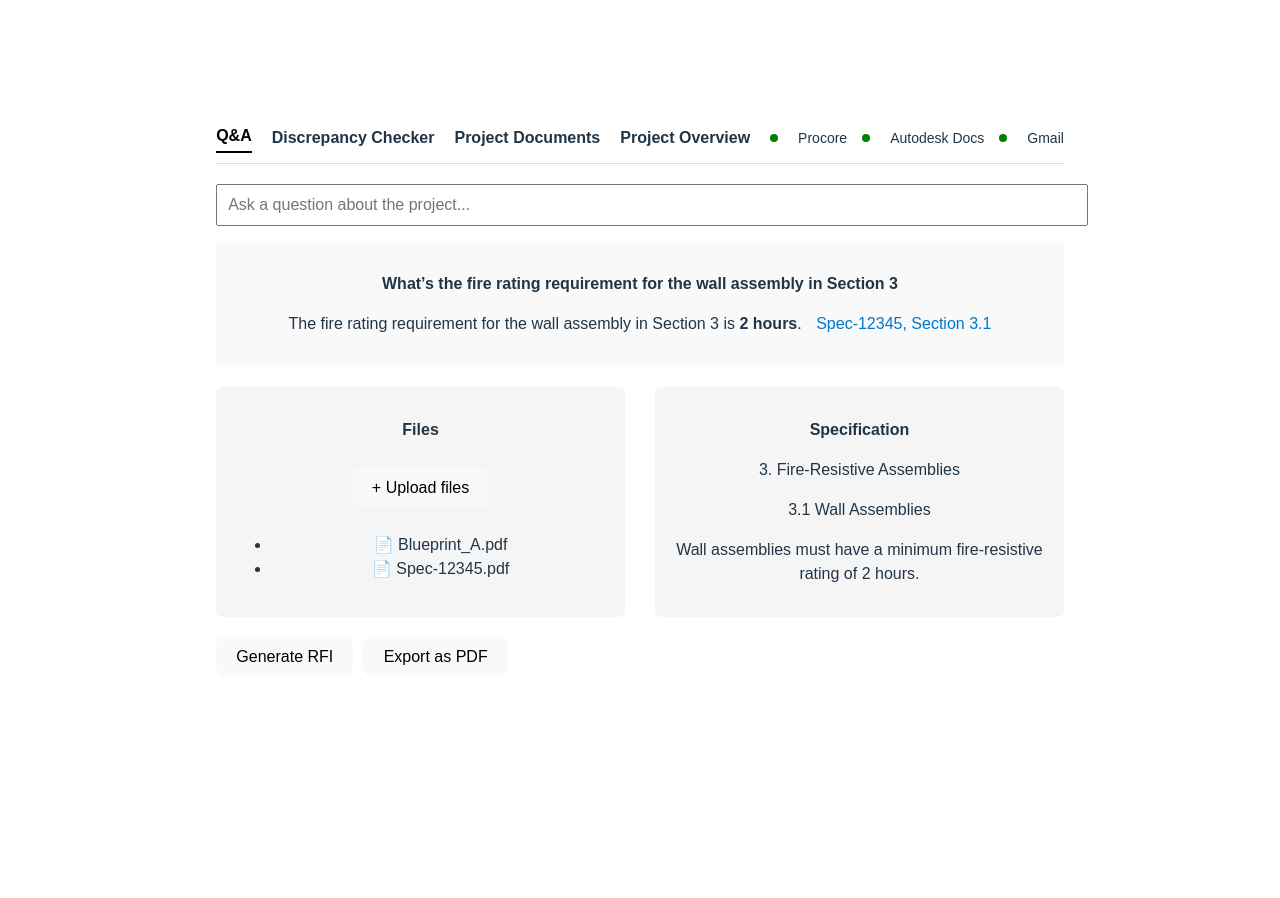
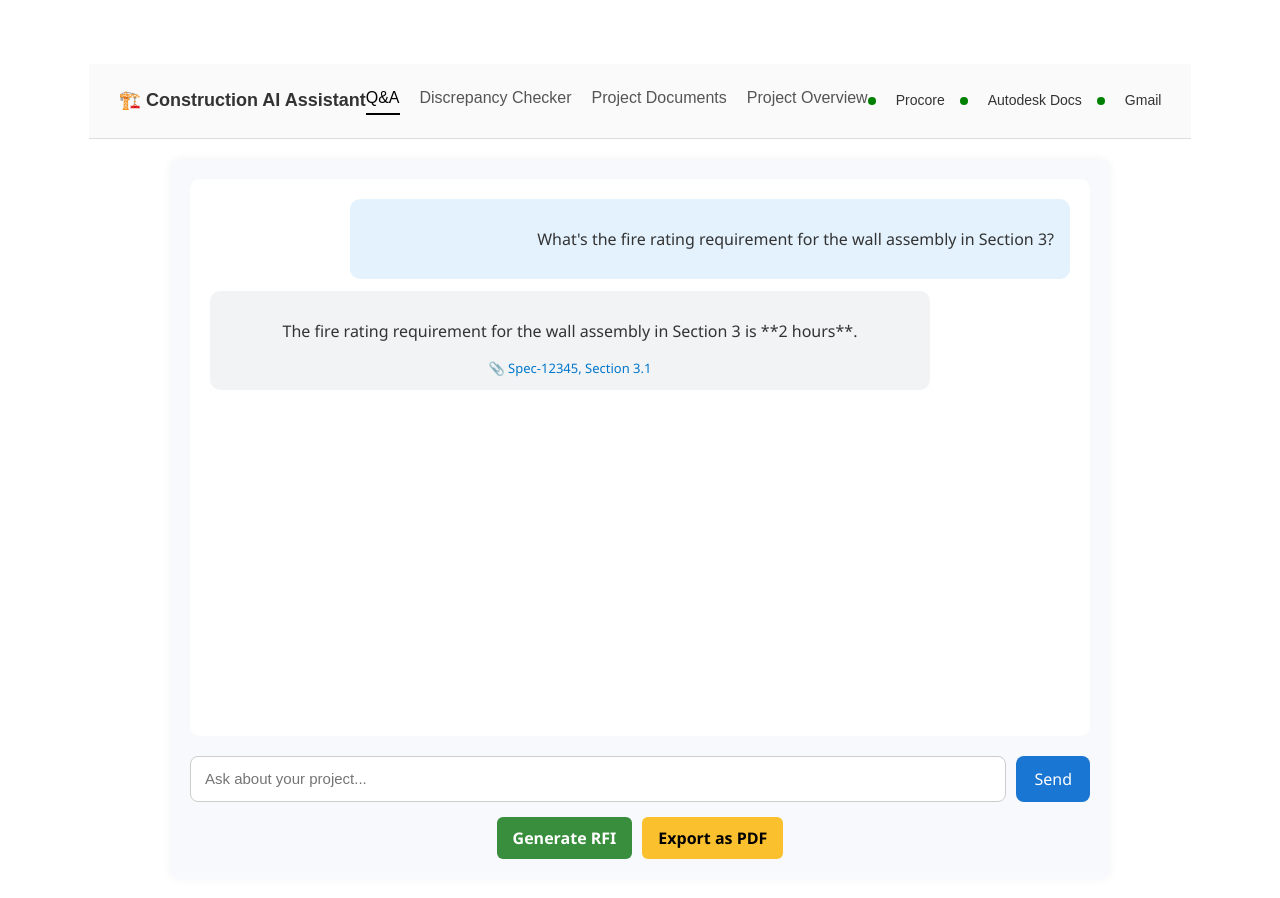
Before and after one commit to Prepper88/sitebrain-ui, a Vue app: page /chat in a window 1280 px wide. Shown: the top 898 px of the page. Before the commit the page ends 800 px from the top, so only its background shows below. Built offline with nearby package versions, Linux system fonts and the light colour scheme.

Commit message:
Chat.vue and App.vue

```diff
--- a/package.json
+++ b/package.json
@@ -9,7 +9,8 @@
     "preview": "vite preview"
   },
   "dependencies": {
-    "vue": "^3.5.21"
+    "vue": "^3.5.21",
+    "vue-router": "^4.5.1"
   },
   "devDependencies": {
     "@vitejs/plugin-vue": "^6.0.1",
--- a/src/App.vue
+++ b/src/App.vue
@@ -1,95 +1,75 @@
-<script setup>
-</script>
-
 <template>
-  <div class="container">
-    <!-- Top Navigation Tabs -->
-    <div class="tabs">
-      <span class="active">Q&A</span>
-      <span>Discrepancy Checker</span>
-      <span>Project Documents</span>
-      <span>Project Overview</span>
+  <div id="app">
+    <!-- 全局顶部导航 -->
+    <header class="top-bar">
+      <h1 class="logo">🏗️ Construction AI Assistant</h1>
+      <nav class="nav-links">
+        <router-link to="/chat" active-class="active">Q&A</router-link>
+        <router-link to="/discrepancy" active-class="active">Discrepancy Checker</router-link>
+        <router-link to="/documents" active-class="active">Project Documents</router-link>
+        <router-link to="/dashboard" active-class="active">Project Overview</router-link>
+      </nav>
       <div class="integrations">
         <span class="green-dot"></span> Procore
         <span class="green-dot"></span> Autodesk Docs
         <span class="green-dot"></span> Gmail
       </div>
-    </div>
+    </header>
 
-    <!-- Q&A Section -->
-    <div class="qa-box">
-      <input class="question" placeholder="Ask a question about the project..." />
-      <div class="answer-box">
-        <p class="question-text">
-          What’s the fire rating requirement for the wall assembly in Section 3
-        </p>
-        <p class="answer-text">
-          The fire rating requirement for the wall assembly in Section 3 is <strong>2 hours</strong>.
-          <a href="#">Spec-12345, Section 3.1</a>
-        </p>
-      </div>
-    </div>
-
-    <!-- Files and Specification Section -->
-    <div class="bottom-box">
-      <div class="files">
-        <p><strong>Files</strong></p>
-        <button class="upload">+ Upload files</button>
-        <ul>
-          <li>📄 Blueprint_A.pdf</li>
-          <li>📄 Spec-12345.pdf</li>
-        </ul>
-      </div>
-      <div class="spec">
-        <p><strong>Specification</strong></p>
-        <p>3. Fire-Resistive Assemblies</p>
-        <p>3.1 Wall Assemblies</p>
-        <p>
-          Wall assemblies must have a minimum fire-resistive rating of
-          <span class="">2 hours.</span>
-        </p>
-      </div>
-    </div>
-
-    <!-- Action Buttons -->
-    <div class="buttons">
-      <button>Generate RFI</button>
-      <button>Export as PDF</button>
-    </div>
+    <!-- 页面内容 -->
+    <main class="main-view">
+      <router-view />
+    </main>
   </div>
 </template>
 
 <style scoped>
-.container {
+#app {
   font-family: sans-serif;
-  max-width: 900px;
-  margin: 0 auto;
-  padding: 20px;
+  background-color: #fff;
+  color: #333;
 }
 
-.tabs {
+/* 顶部栏 */
+.top-bar {
   display: flex;
   align-items: center;
-  gap: 20px;
-  font-weight: bold;
+  justify-content: space-between;
+  padding: 15px 30px;
   border-bottom: 1px solid #ddd;
-  padding-bottom: 10px;
-  margin-bottom: 20px;
+  background-color: #fafafa;
 }
 
-.tabs span.active {
+.logo {
+  font-size: 18px;
+  font-weight: bold;
+  color: #333;
+}
+
+/* 导航链接 */
+.nav-links {
+  display: flex;
+  gap: 20px;
+}
+
+.nav-links a {
+  text-decoration: none;
+  color: #555;
+  font-weight: 500;
+}
+
+.nav-links a.active {
   color: black;
   border-bottom: 2px solid black;
   padding-bottom: 3px;
 }
 
+/* 集成状态 */
 .integrations {
-  margin-left: auto;
   display: flex;
+  align-items: center;
   gap: 15px;
-  font-weight: normal;
   font-size: 14px;
-  align-items: center;
 }
 
 .green-dot {
@@ -101,58 +81,8 @@
   margin-right: 5px;
 }
 
-.qa-box {
-  margin-bottom: 20px;
-}
-
-.question {
-  width: 100%;
-  padding: 10px;
-  font-size: 16px;
-  margin-bottom: 15px;
-}
-
-.answer-box {
-  background: #f9f9f9;
-  padding: 15px;
-  border-radius: 6px;
-}
-
-.question-text {
-  font-weight: bold;
-}
-
-.answer-text a {
-  margin-left: 10px;
-  color: #0077cc;
-}
-
-.bottom-box {
-  display: flex;
-  gap: 30px;
-  margin-top: 20px;
-}
-
-.files,
-.spec {
-  flex: 1;
-  background: #f5f5f5;
-  padding: 15px;
-  border-radius: 6px;
-}
-
-.upload {
-  margin: 10px 0;
-}
-
-.highlight {
-  background: yellow;
-  font-weight: bold;
-}
-
-.buttons {
-  margin-top: 20px;
-  display: flex;
-  gap: 10px;
+/* 主内容区域 */
+.main-view {
+  padding: 20px 30px;
 }
 </style>
--- a/src/main.js
+++ b/src/main.js
@@ -1,5 +1,8 @@
 import { createApp } from 'vue'
 import './style.css'
+
 import App from './App.vue'
 
-createApp(App).mount('#app')
+import { router } from './router'
+
+createApp(App).use(router).mount('#app')
--- /dev/null
+++ b/src/views/Chat.vue
@@ -0,0 +1,174 @@
+<script setup>
+import { ref } from 'vue'
+
+// 模拟问答数据
+const messages = ref([
+  { role: 'user', text: "What's the fire rating requirement for the wall assembly in Section 3?" },
+  { role: 'assistant', text: "The fire rating requirement for the wall assembly in Section 3 is **2 hours**.", citation: "Spec-12345, Section 3.1" }
+])
+
+const userInput = ref('')
+
+// 模拟发送问题
+function sendMessage() {
+  if (!userInput.value.trim()) return
+  messages.value.push({ role: 'user', text: userInput.value })
+
+  // 模拟AI回复
+  setTimeout(() => {
+    messages.value.push({
+      role: 'assistant',
+      text: "This is a sample AI response related to your project question.",
+      citation: "Mock Spec Document, Section 2.4"
+    })
+  }, 800)
+
+  userInput.value = ''
+}
+
+// 模拟导出操作
+function generateRFI() {
+  alert("✅ RFI draft generated (mock). This will be replaced by backend output later.")
+}
+
+function exportPDF() {
+  alert("📄 Exported as PDF (mock).")
+}
+</script>
+
+<template>
+  <div class="chat-wrapper">
+    <div class="chat-box">
+      <div v-for="(msg, index) in messages" :key="index"
+           :class="['message', msg.role === 'user' ? 'user' : 'assistant']">
+        <p v-html="msg.text"></p>
+        <small v-if="msg.citation" class="citation">📎 {{ msg.citation }}</small>
+      </div>
+    </div>
+
+    <!-- 输入区 -->
+    <div class="input-area">
+      <input v-model="userInput" @keyup.enter="sendMessage" placeholder="Ask about your project..." />
+      <button @click="sendMessage">Send</button>
+    </div>
+
+    <!-- 操作按钮 -->
+    <div class="actions">
+      <button class="rfi" @click="generateRFI">Generate RFI</button>
+      <button class="pdf" @click="exportPDF">Export as PDF</button>
+    </div>
+  </div>
+</template>
+
+<style scoped>
+.chat-wrapper {
+  display: flex;
+  flex-direction: column;
+  height: calc(100vh - 120px);
+  max-width: 900px;
+  margin: 0 auto;
+  padding: 20px;
+  font-family: 'Segoe UI', sans-serif;
+  background-color: #f7f9fc;
+  border-radius: 10px;
+  box-shadow: 0 0 10px rgba(0,0,0,0.05);
+}
+
+/* 聊天区 */
+.chat-box {
+  flex: 1;
+  overflow-y: auto;
+  padding: 20px;
+  background: #fff;
+  border-radius: 10px;
+  margin-bottom: 20px;
+}
+
+.message {
+  max-width: 80%;
+  margin-bottom: 12px;
+  padding: 12px 16px;
+  border-radius: 10px;
+  line-height: 1.5;
+  word-break: break-word;
+}
+
+.message.user {
+  background: #e3f2fd;
+  margin-left: auto;
+  text-align: right;
+}
+
+.message.assistant {
+  background: #f1f3f4;
+  margin-right: auto;
+}
+
+.citation {
+  display: block;
+  margin-top: 6px;
+  font-size: 13px;
+  color: #0077cc;
+}
+
+/* 输入区 */
+.input-area {
+  display: flex;
+  gap: 10px;
+}
+
+.input-area input {
+  flex: 1;
+  padding: 12px 14px;
+  font-size: 15px;
+  border: 1px solid #ccc;
+  border-radius: 8px;
+}
+
+.input-area button {
+  background-color: #1976d2;
+  color: #fff;
+  border: none;
+  padding: 12px 18px;
+  border-radius: 8px;
+  cursor: pointer;
+}
+
+.input-area button:hover {
+  background-color: #1565c0;
+}
+
+/* 底部操作按钮 */
+.actions {
+  margin-top: 15px;
+  display: flex;
+  gap: 10px;
+  justify-content: center;
+}
+
+.actions button {
+  border: none;
+  padding: 10px 16px;
+  border-radius: 6px;
+  font-weight: bold;
+  cursor: pointer;
+}
+
+.actions .rfi {
+  background: #388e3c;
+  color: #fff;
+}
+
+.actions .rfi:hover {
+  background: #2e7d32;
+}
+
+.actions .pdf {
+  background: #fbc02d;
+  color: #000;
+}
+
+.actions .pdf:hover {
+  background: #f9a825;
+}
+</style>
```
Also changed, not shown: src/router/index.js (added, +12 -0 lines), 1 other file (tests, documents, lock files or other folders).
